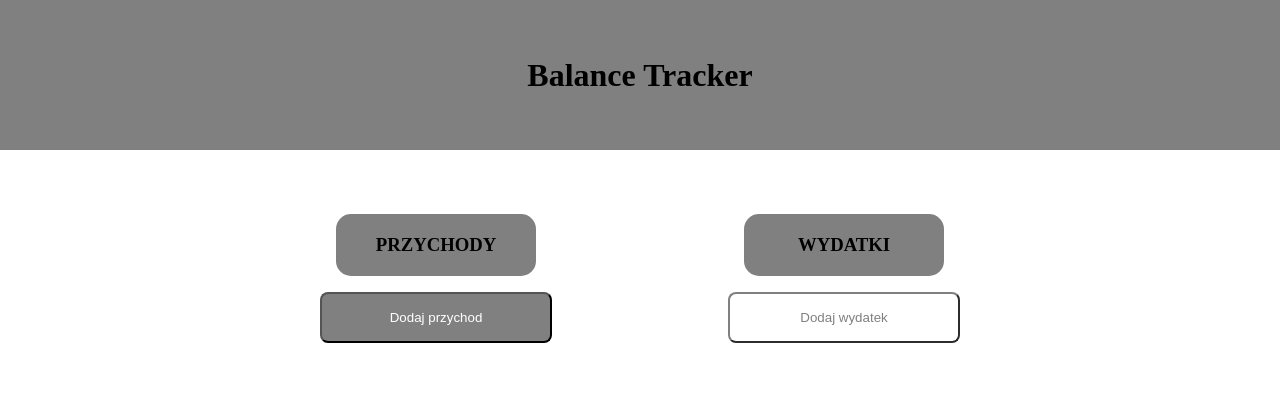
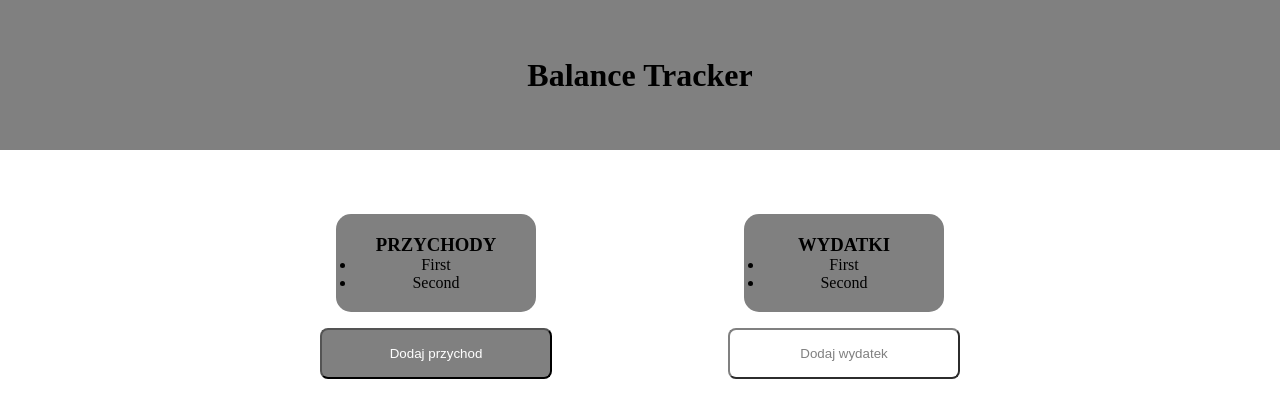
Before and after one commit to wojciechdominiak/Expensive-tracker, a Next.js app: page / in a window 1280 px wide. Shown: the top 418 px of the page. Built offline with nearby package versions, Linux system fonts and the light colour scheme.

Commit message:
add: BalanceElementEntity + BalanceElement component

```diff
--- /dev/null
+++ b/components/BalanceLists/BalanceList/BalanceElement/BalanceElement.tsx
@@ -0,0 +1,5 @@
+const BalanceElement = () => {
+  return <div>Element</div>;
+};
+
+export default BalanceElement;
--- a/components/BalanceLists/BalanceList/BalanceList.tsx
+++ b/components/BalanceLists/BalanceList/BalanceList.tsx
@@ -1,13 +1,21 @@
+import BalanceElementEntity from "@/domain/BalanceElementEntity";
+import BalanceElement from "./BalanceElement/BalanceElement";
 import classes from "./BalanceList.module.scss";
 
 interface IProps {
   title: "WYDATKI" | "PRZYCHODY";
+  balanceElements: BalanceElementEntity[];
 }
 
-const BalanceList = ({ title }: IProps) => {
+const BalanceList = ({ title, balanceElements }: IProps) => {
   return (
     <div className={classes.balanceList}>
       <h3>{title}</h3>
+      <ul>
+        {balanceElements.map((element) => {
+          return <li key={element.id}>{element.name}</li>;
+        })}
+      </ul>
     </div>
   );
 };
--- a/components/BalanceLists/BalanceLists.tsx
+++ b/components/BalanceLists/BalanceLists.tsx
@@ -1,12 +1,43 @@
 import BalanceList from "@/components/BalanceLists/BalanceList/BalanceList";
 import Button from "@/components/ui/Button/Button";
+import BalanceElementEntity from "@/domain/BalanceElementEntity";
 import classes from "./BalanceLists.module.scss";
+
+const DUMMY_EXPENSES: BalanceElementEntity[] = [
+  {
+    name: "First",
+    date: "2022-12-03",
+    id: "1",
+    amount: 10.99,
+  },
+  {
+    name: "Second",
+    date: "2022-12-03",
+    id: "2",
+    amount: 22.99,
+  },
+];
+
+const DUMMY_INCOME: BalanceElementEntity[] = [
+  {
+    name: "First",
+    date: "2022-12-03",
+    id: "1",
+    amount: 13.99,
+  },
+  {
+    name: "Second",
+    date: "2022-12-03",
+    id: "2",
+    amount: 22.99,
+  },
+];
 
 const BalanceLists = () => {
   return (
     <div className={classes.balanceLists}>
       <div className={classes.list}>
-        <BalanceList title={"PRZYCHODY"} />
+        <BalanceList balanceElements={DUMMY_INCOME} title={"PRZYCHODY"} />
         <Button
           onClick={() => {
             console.log("Dodaje przychod");
@@ -15,7 +46,7 @@ const BalanceLists = () => {
         />
       </div>
       <div className={classes.list}>
-        <BalanceList title={"WYDATKI"} />
+        <BalanceList balanceElements={DUMMY_EXPENSES} title={"WYDATKI"} />
         <Button
           modifier="outline"
           onClick={() => {
--- /dev/null
+++ b/domain/BalanceElementEntity.ts
@@ -0,0 +1,8 @@
+interface BalanceElementEntity {
+    name: string;
+    date: string;
+    id: string;
+    amount: number;
+}
+
+export default BalanceElementEntity;
```
